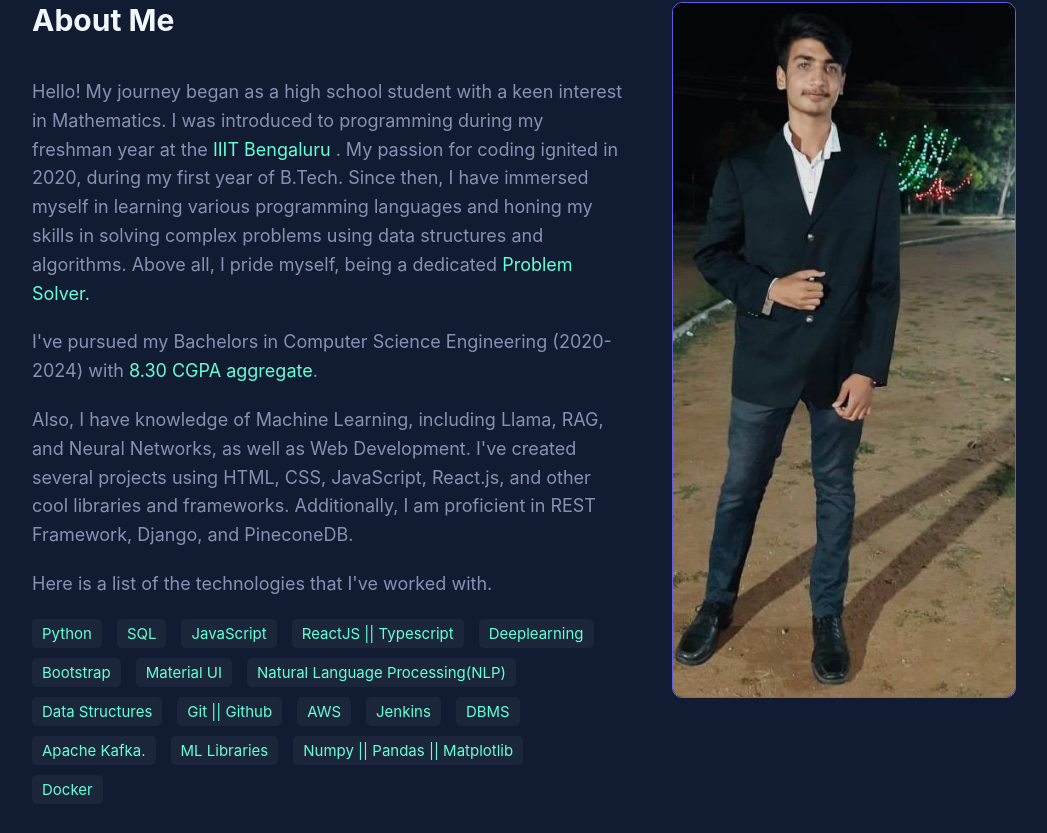
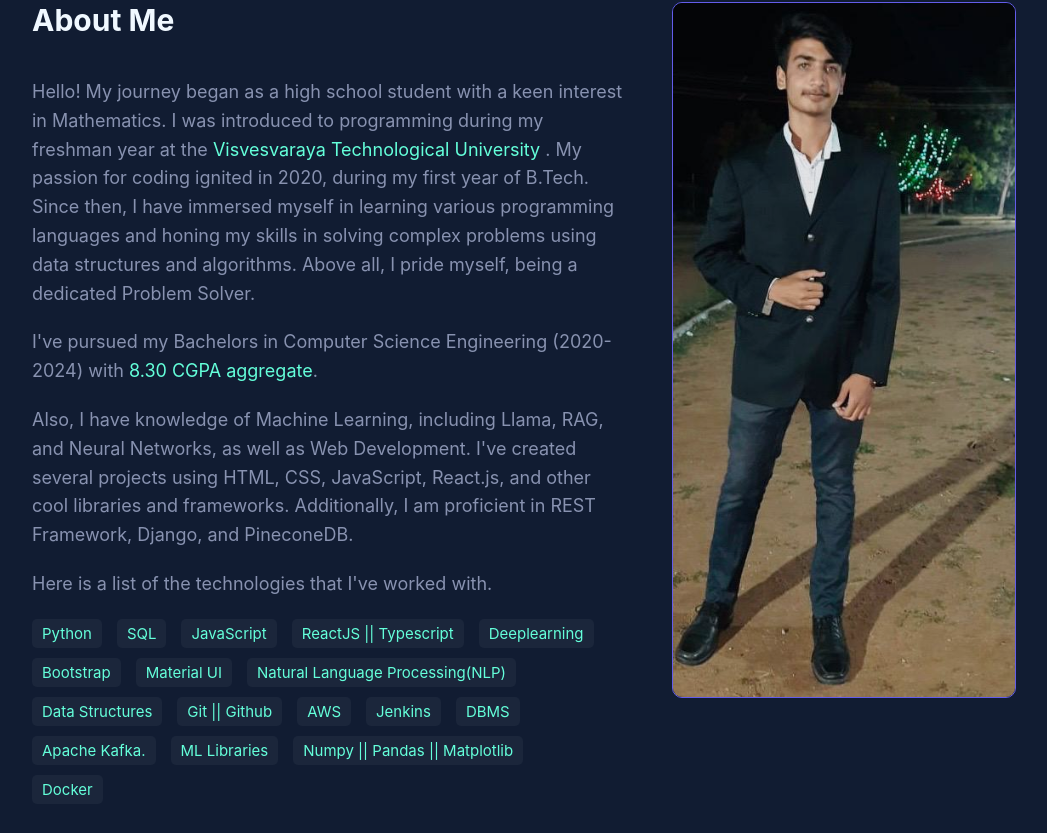
Before and after one commit to vilas-123/Portfolio, a React (Create React App) app: page / in a window 1280 px wide. Shown: the part 797-1630 px from the top of the page, without its empty margins (116-1163 px from the left). Built offline with nearby package versions, Linux system fonts and the light colour scheme.

Commit message:
in achievements

```diff
--- a/src/components/About.jsx
+++ b/src/components/About.jsx
@@ -85,21 +85,17 @@ const About = () => {
                 target="_blank"
               >
                 {" "}
-                IIIT Bengaluru{" "}
+                Visvesvaraya Technological University{" "}
               </Link>
               . My passion for coding ignited in 2020, during my first year of
               B.Tech. Since then, I have immersed myself in learning various
               programming languages and honing my skills in solving complex
               problems using data structures and algorithms. Above all, I pride
               myself, being a dedicated{" "}
-              <Link
-                to="https://leetcode.com/u/vilas-123/"
-                style={{ color: "rgb(100, 255, 218)", textDecoration: "none" }}
-                target="_blank"
-              >
+
                 {" "}
                 Problem Solver.{" "}
-              </Link>
+
             </TextSectionPara>
 
             <TextSectionPara>
```
